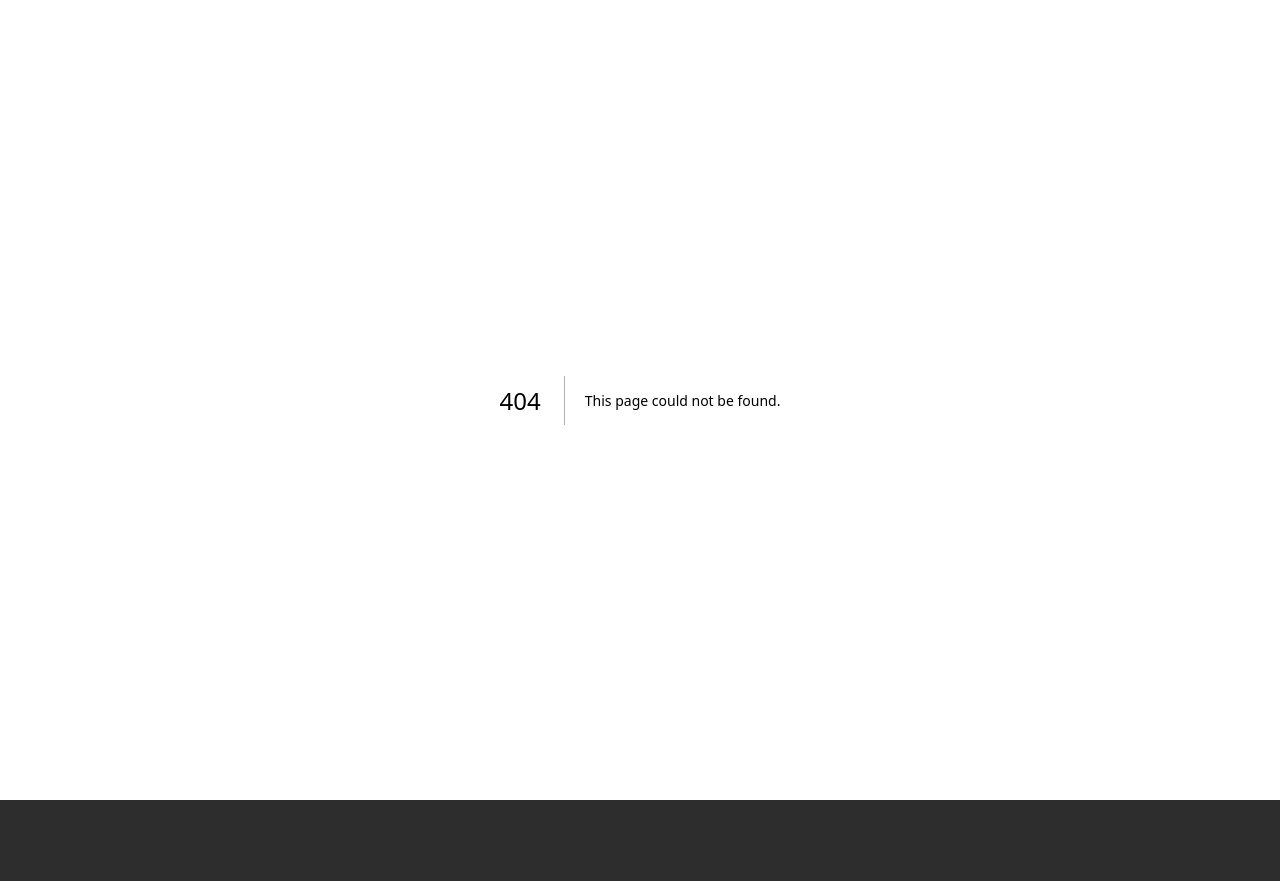
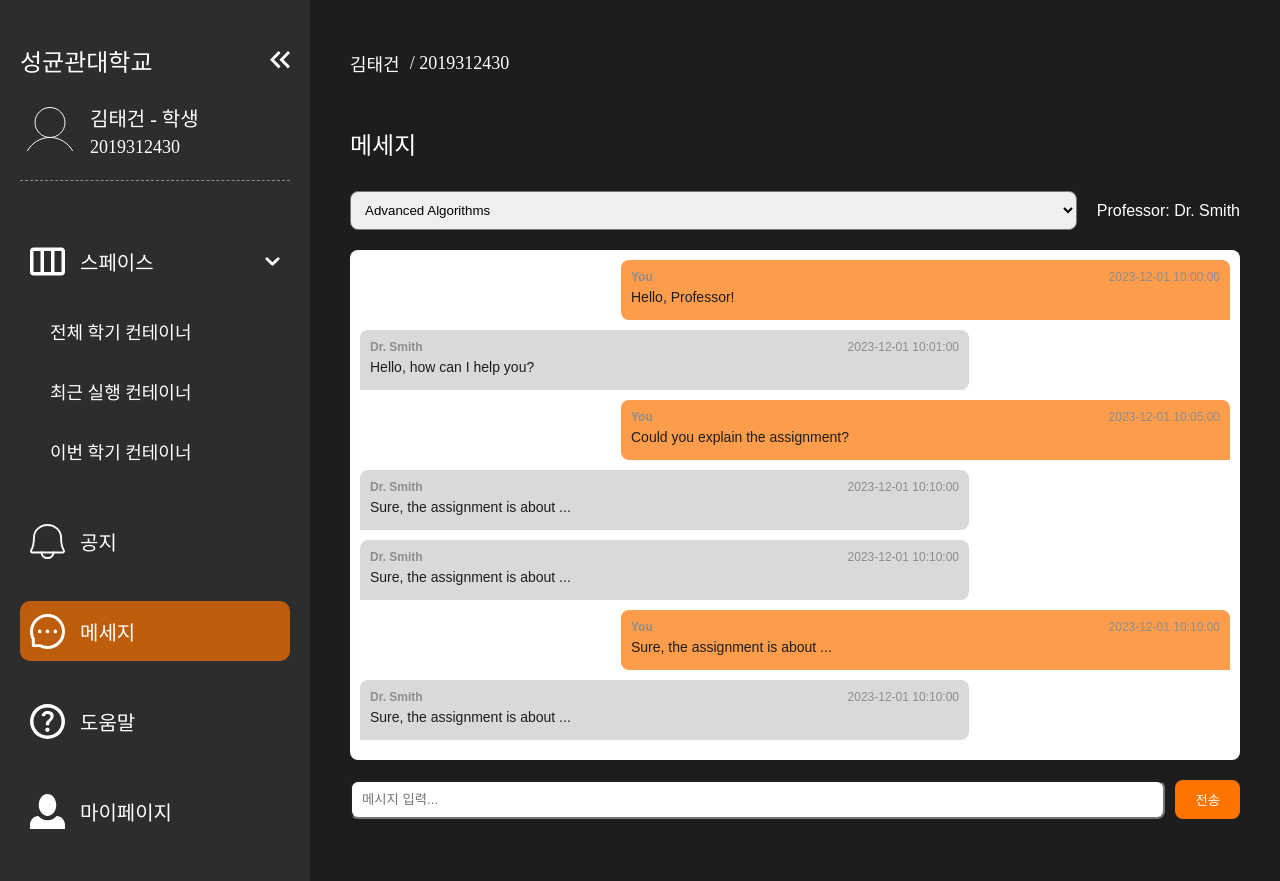
Before and after one commit to Taegon21/devroom-client, a Next.js app: page /message in a window 1280 px wide. Before the commit this address had no page. Before the commit the page ends 800 px from the top, so only its background shows below. Built offline with nearby package versions, Linux system fonts and the light colour scheme.

Commit message:
✨ Implement message page

```diff
--- a/src/app/(main)/community/page.tsx
+++ /dev/null
@@ -1,3 +0,0 @@
-export default function Community() {
-  return <div>Community</div>;
-}
--- /dev/null
+++ b/src/app/(main)/message/page.tsx
@@ -0,0 +1,137 @@
+// components/MessagePage.tsx
+"use client";
+
+import React, { useState, ChangeEvent, FormEvent, useEffect } from "react";
+import styles from "./page.module.css";
+import dummyData from "@/data/dummy_notice_data.json";
+import dummyMessageData from "@/data/dummy_message_data.json";
+
+interface Message {
+  id: number;
+  sender: string;
+  text: string;
+  timestamp: string;
+}
+
+const MessagePage = () => {
+  const [selectedCourse, setSelectedCourse] = useState<string>("");
+  const [selectedProfessor, setSelectedProfessor] = useState<string>("");
+  const [messages, setMessages] = useState<Message[]>([]);
+  const [newMessage, setNewMessage] = useState<string>("");
+
+  useEffect(() => {
+    if (selectedCourse) {
+      const professor = dummyData.find(
+        (notice) => notice.course_name === selectedCourse
+      )?.professor_name;
+      setSelectedProfessor(professor || "");
+      setMessages(dummyMessageData);
+    }
+  }, [selectedCourse]);
+
+  useEffect(() => {
+    if (dummyData.length > 0) {
+      setSelectedCourse(dummyData[0].course_name);
+    }
+  }, []);
+
+  useEffect(() => {
+    setMessages(dummyMessageData);
+  }, []);
+
+  const handleCourseChange = (event: ChangeEvent<HTMLSelectElement>) => {
+    setSelectedCourse(event.target.value);
+  };
+
+  const handleNewMessageChange = (event: ChangeEvent<HTMLInputElement>) => {
+    setNewMessage(event.target.value);
+  };
+
+  const handleSendMessage = (event: FormEvent<HTMLFormElement>) => {
+    event.preventDefault();
+    const newMsg: Message = {
+      id: messages.length + 1,
+      sender: "You",
+      text: newMessage,
+      timestamp: new Date().toLocaleString(),
+    };
+    setMessages([...messages, newMsg]);
+    setNewMessage("");
+
+    // 임시로 2초 후에 교수님의 답변이 오는 기능
+    setTimeout(() => {
+      const professorReply: Message = {
+        id: messages.length + 2,
+        sender: "Professor",
+        text: "I received your message.",
+        timestamp: new Date().toLocaleString(),
+      };
+      setMessages((prevMessages) => [...prevMessages, professorReply]);
+    }, 2000);
+  };
+
+  const courseOptions = Array.from(
+    new Set(dummyData.map((notice) => notice.course_name))
+  );
+
+  return (
+    <>
+      <div className={styles.container}>
+        <div className={styles.headerTitle}>메세지</div>
+        <div className={styles.selection}>
+          <div className={styles.selectBox}>
+            <select
+              id="courseSelect"
+              value={selectedCourse}
+              onChange={handleCourseChange}
+              className={styles.select}
+            >
+              {courseOptions.map((course, index) => (
+                <option key={index} value={course}>
+                  {course}
+                </option>
+              ))}
+            </select>
+          </div>
+          {selectedProfessor && (
+            <div className={styles.professorName}>
+              Professor: {selectedProfessor}
+            </div>
+          )}
+        </div>
+        <div className={styles.messages}>
+          {messages.map((msg) => (
+            <div
+              key={msg.id}
+              className={`${styles.message} ${
+                msg.sender === "You" ? styles.sent : styles.received
+              }`}
+            >
+              <div className={styles.messageHeader}>
+                <span className={styles.sender}>
+                  {msg.sender === "You" ? "You" : selectedProfessor}
+                </span>
+                <span className={styles.timestamp}>{msg.timestamp}</span>
+              </div>
+              <div className={styles.text}>{msg.text}</div>
+            </div>
+          ))}
+        </div>
+        <form onSubmit={handleSendMessage} className={styles.inputForm}>
+          <input
+            type="text"
+            value={newMessage}
+            onChange={handleNewMessageChange}
+            placeholder="메시지 입력..."
+            className={styles.input}
+          />
+          <button type="submit" className={styles.sendButton}>
+            전송
+          </button>
+        </form>
+      </div>
+    </>
+  );
+};
+
+export default MessagePage;
--- /dev/null
+++ b/src/data/dummy_message_data.json
@@ -0,0 +1,45 @@
+[
+  {
+    "id": 1,
+    "sender": "You",
+    "text": "Hello, Professor!",
+    "timestamp": "2023-12-01 10:00:00"
+  },
+  {
+    "id": 2,
+    "sender": "Professor",
+    "text": "Hello, how can I help you?",
+    "timestamp": "2023-12-01 10:01:00"
+  },
+  {
+    "id": 3,
+    "sender": "You",
+    "text": "Could you explain the assignment?",
+    "timestamp": "2023-12-01 10:05:00"
+  },
+  {
+    "id": 4,
+    "sender": "Professor",
+    "text": "Sure, the assignment is about ...",
+    "timestamp": "2023-12-01 10:10:00"
+  },
+
+  {
+    "id": 5,
+    "sender": "Professor",
+    "text": "Sure, the assignment is about ...",
+    "timestamp": "2023-12-01 10:10:00"
+  },
+  {
+    "id": 6,
+    "sender": "You",
+    "text": "Sure, the assignment is about ...",
+    "timestamp": "2023-12-01 10:10:00"
+  },
+  {
+    "id": 7,
+    "sender": "Professor",
+    "text": "Sure, the assignment is about ...",
+    "timestamp": "2023-12-01 10:10:00"
+  }
+]
```
